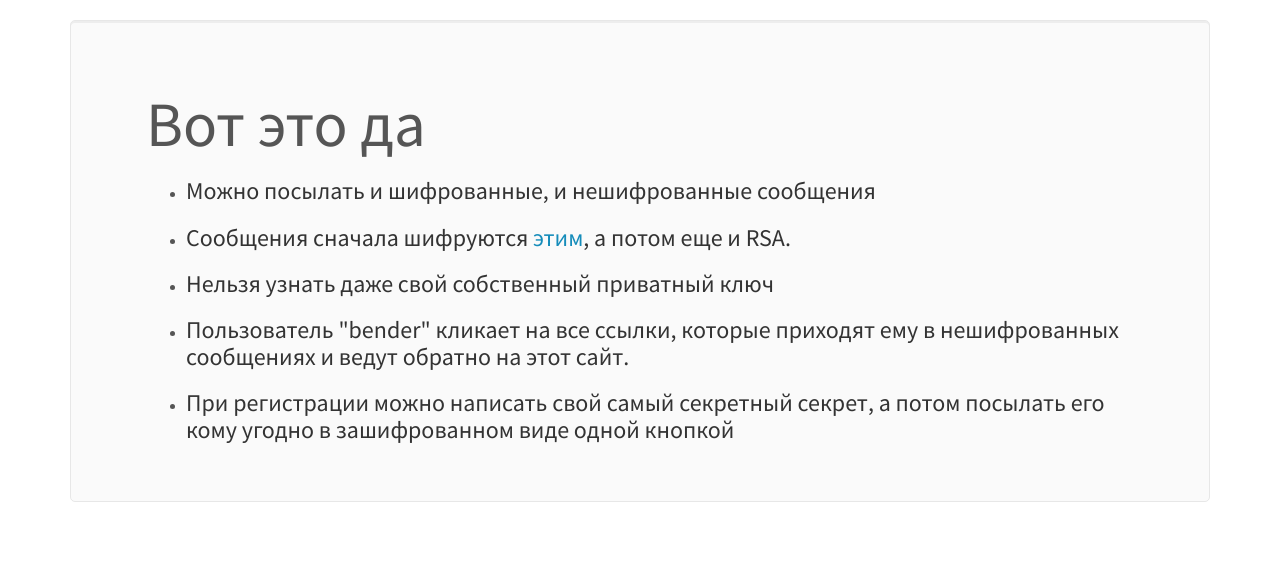
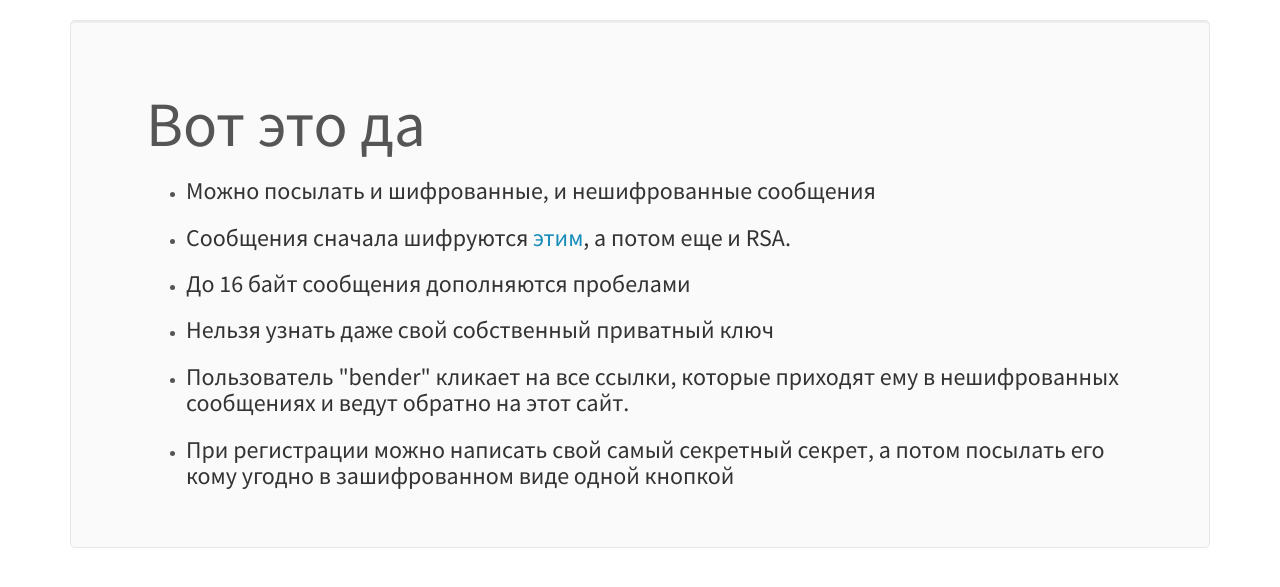
Before and after one commit to neex/zachet_2015, a Flask app: page / in a window 1280 px wide. Shown: the part 54-641 px from the top of the page. Run offline with Flask 2, Linux system fonts and the light colour scheme; parts of the project's set-up code (start-up, migrations or seed data) failed here and were passed over; some libraries are stand-ins or nearby versions.

Commit message:
small comment

```diff
--- a/web/templates/index.html
+++ b/web/templates/index.html
@@ -7,6 +7,7 @@
         <ul>
         <li> <h3>Можно посылать и шифрованные, и нешифрованные сообщения</h3></li>
         <li><h3> Сообщения сначала шифруются <a href="http://pastebin.com/embed_iframe.php?i=6vWKMMej">этим</a>, а потом еще и RSA.  </h3> </li>
+        <li><h3> До 16 байт сообщения дополняются пробелами </h3> </li>
         <li> <h3>Нельзя узнать даже свой собственный приватный ключ </h3> </li>
         <li><h3> Пользователь "bender" кликает на все ссылки, которые приходят ему в нешифрованных сообщениях и ведут обратно на этот сайт.  </h3> </li>
         <li><h3> При регистрации можно написать свой самый секретный секрет, а потом посылать его кому угодно в зашифрованном виде одной кнопкой </h3> </li>
```
